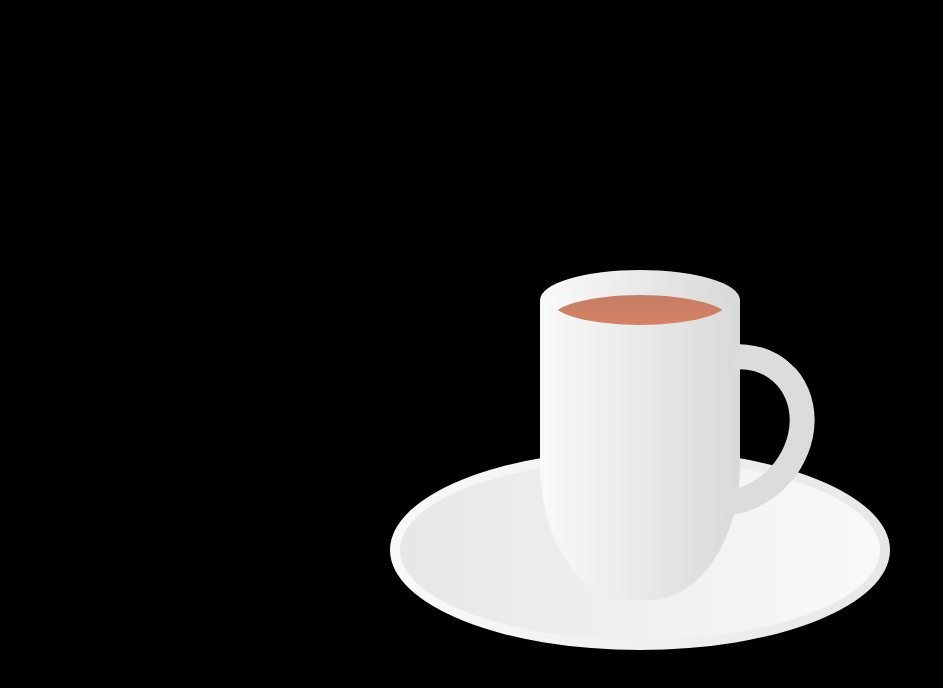
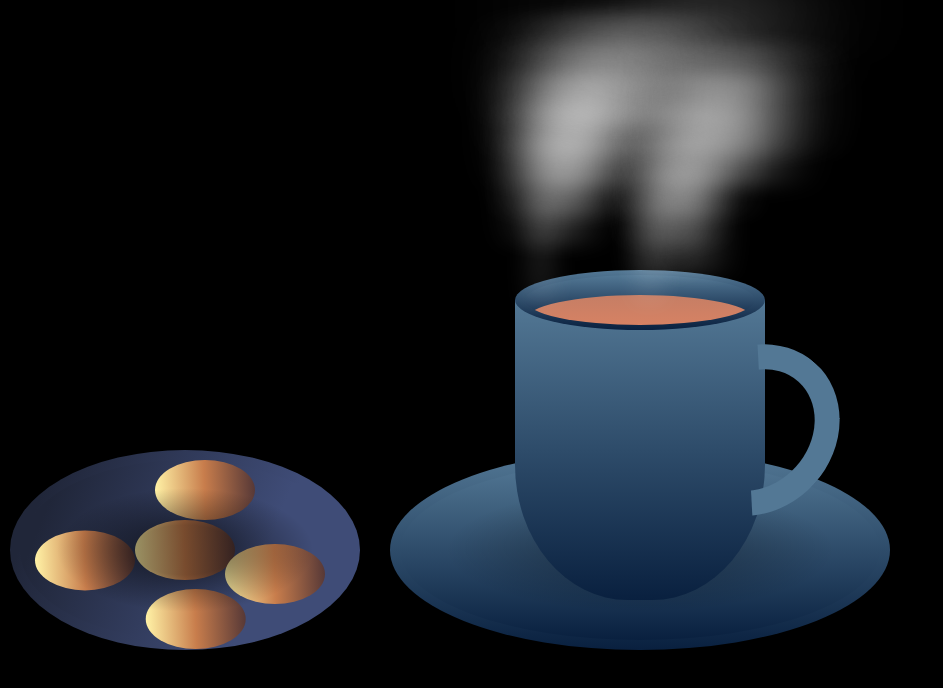
Before and after one commit to ABHI-SHEK-SINGH/Animation-Tea-cup, a plain HTML site: page index.html in a window 1280 px wide. Shown: the whole page, without its empty margins (0-943 px from the left). Drawn offline with Linux system fonts and the light colour scheme.

Commit message:
final commit of tea cup animation

```diff
--- a/index.html
+++ b/index.html
@@ -14,11 +14,49 @@
         <div class="plate"></div>
         <div class="cup">
             <div class="top">
+                <div class="vapour">
+                    <span style="--i:1;"></span>
+                    <span style="--i:3;"></span>
+                    <span style="--i:4;"></span>
+                    <span style="--i:5;"></span>
+                    <span style="--i:6;"></span>
+                    <span style="--i:7;"></span>
+                    <span style="--i:9;"></span>
+                    <span style="--i:10;"></span>
+                    <span style="--i:17;"></span>
+                    <span style="--i:11;"></span>
+                    <span style="--i:12;"></span>
+                    <span style="--i:13;"></span>
+                    <span style="--i:14;"></span>
+                    <span style="--i:2;"></span>
+                    <span style="--i:8;"></span>
+                    <span style="--i:15;"></span>
+                    <span style="--i:16;"></span>
+                    <span style="--i:19;"></span>
+                    <span style="--i:20;"></span>
+                </div>
                 <div class="circle">
                     <div class="tea"></div>
                 </div>
             </div>
             <div class="handle"></div>
+            <div class="plate1">
+
+                <div class="center-biscuit">
+                    <span class="biscuit">
+
+                    </span>
+                    <span class="biscuit"></span>
+                    <span class="biscuit" style="top:0;left:50px"></span>
+                    <span class="biscuit" style="top:0;left:20px"></span>
+
+
+
+
+
+                </div>
+            </div>
+
         </div>
     </div>
 </body>
--- a/style.css
+++ b/style.css
@@ -19,9 +19,10 @@ body {
 
 .cup {
     position: relative;
-    width: 200px;
+    width: 250px;
     height: 300px;
-    background: linear-gradient(to right, #f9f9f9, #d9d9d9);
+    /* background: linear-gradient(to right, #f9f9f9, #d9d9d9); */
+    background: linear-gradient(to top, #09203f 0%, #537895 100%);
     border-bottom-left-radius: 45%;
     border-bottom-right-radius: 45%;
 
@@ -33,7 +34,7 @@ body {
     left: 0;
     width: 100%;
     height: 60px;
-    background: linear-gradient(to right, #f9f9f9, #d9d9d9);
+    background: linear-gradient(to top, #09203f 0%, #537895 100%);
     border-radius: 50%;
 }
 
@@ -43,7 +44,7 @@ body {
     left: 10px;
     width: calc(100% - 20px);
     height: 50px;
-    background: linear-gradient(to right, #f9f9f9, #d9d9d9);
+    background: linear-gradient(to top, #09203f 0%, #537895 100%);
     border-radius: 50%;
     box-sizing: border-box;
     overflow: hidden;
@@ -65,11 +66,14 @@ body {
     top: 40px;
     width: 160px;
     height: 180px;
-    border: 25px solid #dcdcdc;
+    border: 25px solid #537895;
+
     border-left: 25px solid transparent;
     border-bottom: 25px solid transparent;
     border-radius: 50%;
     transform: rotate(42deg);
+
+
 }
 
 .plate {
@@ -79,9 +83,88 @@ body {
     transform: translateX(-50%);
     width: 500px;
     height: 200px;
-    background: linear-gradient(to right, #f9f9f9, #e7e7e7);
+    background: linear-gradient(to top, #09203f 0%, #537895 100%);
     border-radius: 50%;
     box-shadow: 0 35px 35px rgba(0, 0, 0, 0.2);
+}
+
+.plate1 {
+    position: absolute;
+    bottom: -50px;
+    left: -90%;
+    transform: translateX(-80%);
+    width: 350px;
+    height: 200px;
+    background: linear-gradient(112.1deg, rgb(32, 38, 57) 11.4%, rgb(63, 76, 119) 70.2%);
+    border-radius: 50%;
+    box-shadow: 0 35px 35px rgba(0, 0, 0, 0.2);
+}
+
+.center-biscuit {
+    position: absolute;
+    margin: 0;
+    width: 100px;
+    height: 60px;
+
+    background: linear-gradient(87.4deg, rgb(255, 241, 165) 1.9%, rgb(200, 125, 76) 49.7%, rgb(83, 54, 54) 100.5%);
+    border-radius: 50%;
+    margin: auto;
+    top: 50%;
+    left: 50%;
+    transform: translate(-50%, -50%);
+}
+
+.biscuit {
+    position: absolute;
+    margin: 0;
+    width: 100px;
+    height: 60px;
+    /* background: linear-gradient(#c57e65, #e28462); */
+    background: linear-gradient(87.4deg, rgb(255, 241, 165) 1.9%, rgb(200, 125, 76) 49.7%, rgb(83, 54, 54) 100.5%);
+    border-radius: 50%;
+    margin: auto;
+    top: 40%;
+    left: 80%;
+    aspect-ratio: 1;
+}
+
+.biscuit:nth-of-type(1) {
+    transform: translate(calc(cos(0deg)*10px), calc(sin(0deg)*10px))
+}
+
+.biscuit:nth-of-type(2) {
+    transform: translate(calc(cos(30deg)*-80px), calc(sin(30deg)*90px))
+}
+
+.biscuit:nth-of-type(3) {
+    transform: translate(calc(cos(60deg)*-300px), calc(sin(60deg)*12px))
+}
+
+.biscuit:nth-of-type(4) {
+    transform: translate(calc(cos(90deg)*-60px), calc(sin(90deg)*-60px))
+}
+
+.plate1::before {
+    content: '';
+    position: absolute;
+    top: 10px;
+    left: 10px;
+    right: 10px;
+    bottom: 10px;
+    border-radius: 50%;
+    background: linear-gradient(112.1deg, rgb(32, 38, 57) 11.4%, rgb(63, 76, 119) 70.2%);
+}
+
+.plate1::after {
+    content: '';
+    position: absolute;
+    top: 30px;
+    left: 30px;
+    right: 30px;
+    bottom: 30px;
+    background: radial-gradient(rgba(0, 0, 0, 0.4) 25%, transparent, transparent);
+    border-radius: 50%;
+
 }
 
 .plate::before {
@@ -92,6 +175,61 @@ body {
     right: 10px;
     bottom: 10px;
     border-radius: 50%;
-    background: linear-gradient(to left, #f9f9f9, #e7e7e7);
+    background: linear-gradient(to top, #09203f 0%, #537895 100%);
 
 }
+
+.plate::after {
+    content: '';
+    position: absolute;
+    top: 30px;
+    left: 30px;
+    right: 30px;
+    bottom: 30px;
+    background: radial-gradient(rgba(0, 0, 0, 0.2) 25%, transparent, transparent);
+    border-radius: 50%;
+
+}
+
+.vapour {
+    position: relative;
+    display: flex;
+    z-index: 1;
+    padding: 0 20px;
+
+}
+
+.vapour span {
+    position: relative;
+    bottom: 50px;
+    display: block;
+    margin: 0 2px 50px;
+    min-width: 8px;
+    height: 120px;
+    background: white;
+    border-radius: 50%;
+    animation: animate 5s linear infinite;
+    filter: blur(8px);
+    animation-delay: calc(var(--i)* -0.5s)
+}
+
+@keyframes animate {
+    0% {
+        transform: translateY(0) scaleX(1);
+        opacity: 0;
+    }
+
+    50% {
+        transform: translateY(-150px) scaleX(5);
+        opacity: 1;
+    }
+
+    95% {
+        opacity: 0;
+    }
+
+    100% {
+        transform: translateY(-300px) scaleX(10);
+        opacity: 0;
+    }
+}
```
